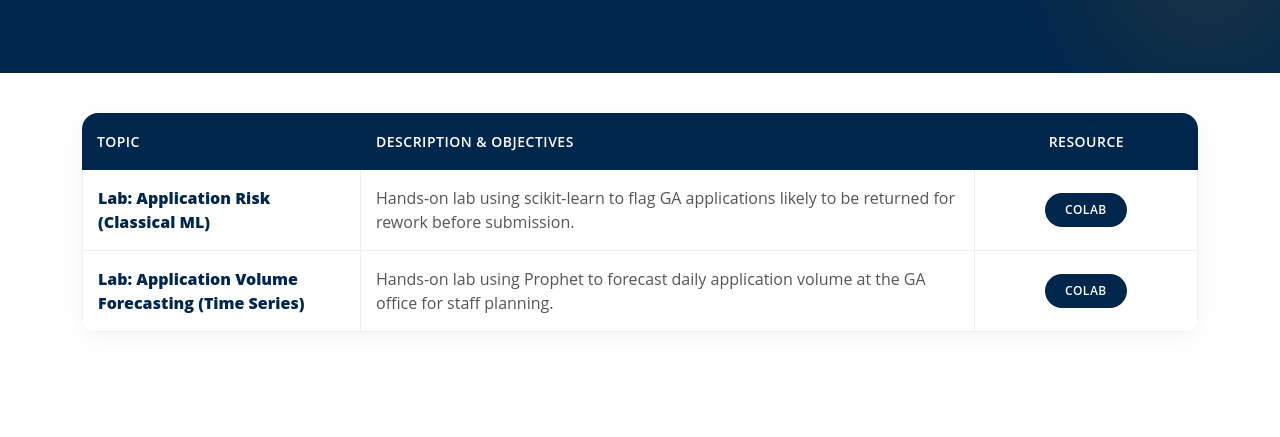
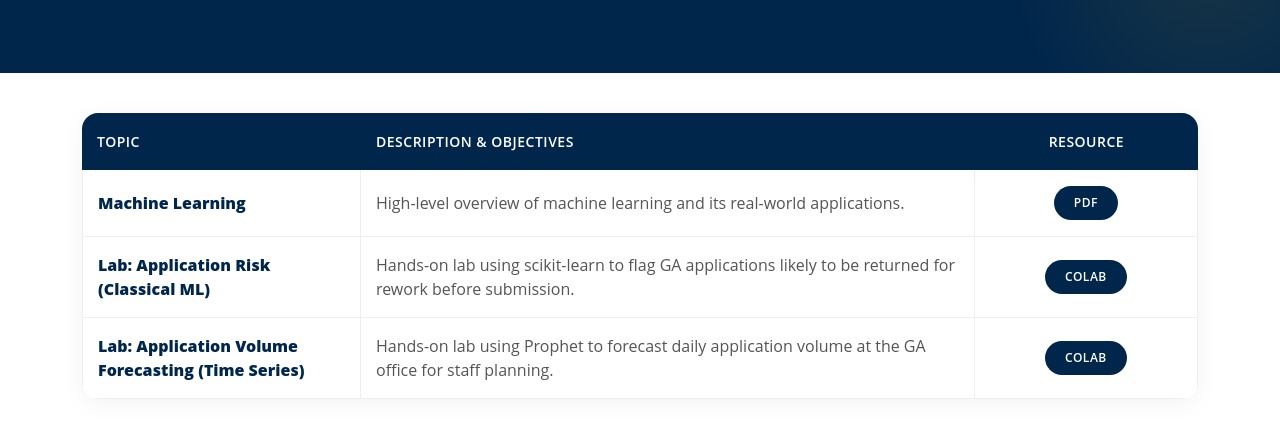
Before and after one commit to KAUST-Academy/2026_Ministries_AI_and_CyS, a plain HTML site: page day2.html in a window 1280 px wide. Shown: the part 215-652 px from the top of the page. Drawn offline with Linux system fonts and the light colour scheme.

Commit message:
docs: Day 2 Slides

```diff
--- a/day2.html
+++ b/day2.html
@@ -55,6 +55,14 @@
           </thead>
           <tbody>
             <tr>
+              <td><strong>Machine Learning</strong></td>
+              <td>High-level overview of machine learning and its real-world applications.</td>
+              <td class="text-center">
+                <a href="./Slides/Day2.pdf"
+                  class="table-btn" target="_blank" rel="noopener">PDF</a>
+              </td>            </tr>
+
+            <tr>
               <td><strong>Lab: Application Risk (Classical ML)</strong></td>
               <td>Hands-on lab using scikit-learn to flag GA applications likely to be returned for rework before submission.</td>
               <td class="text-center">
```
Also changed, not shown: 1 other file.
